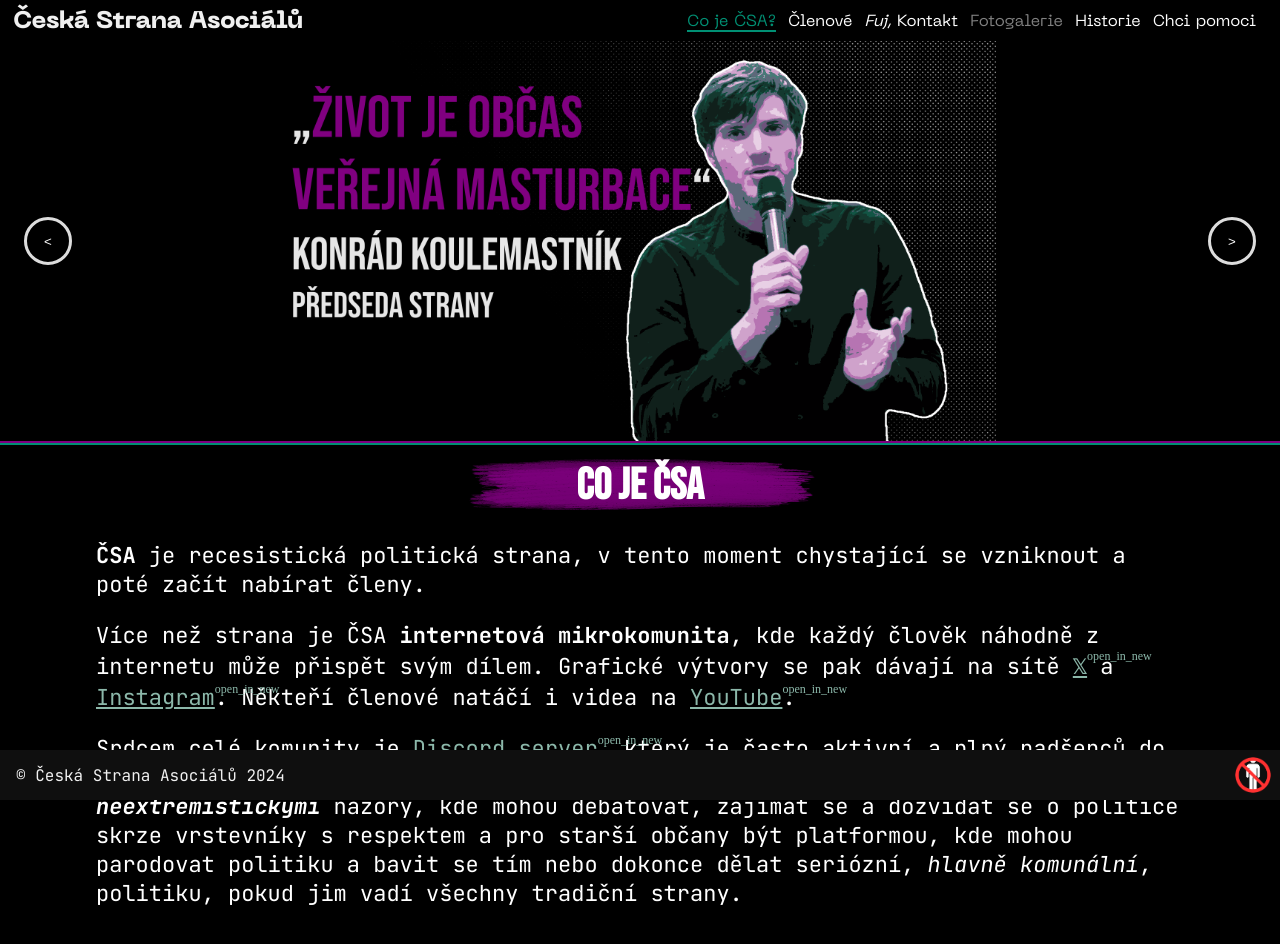
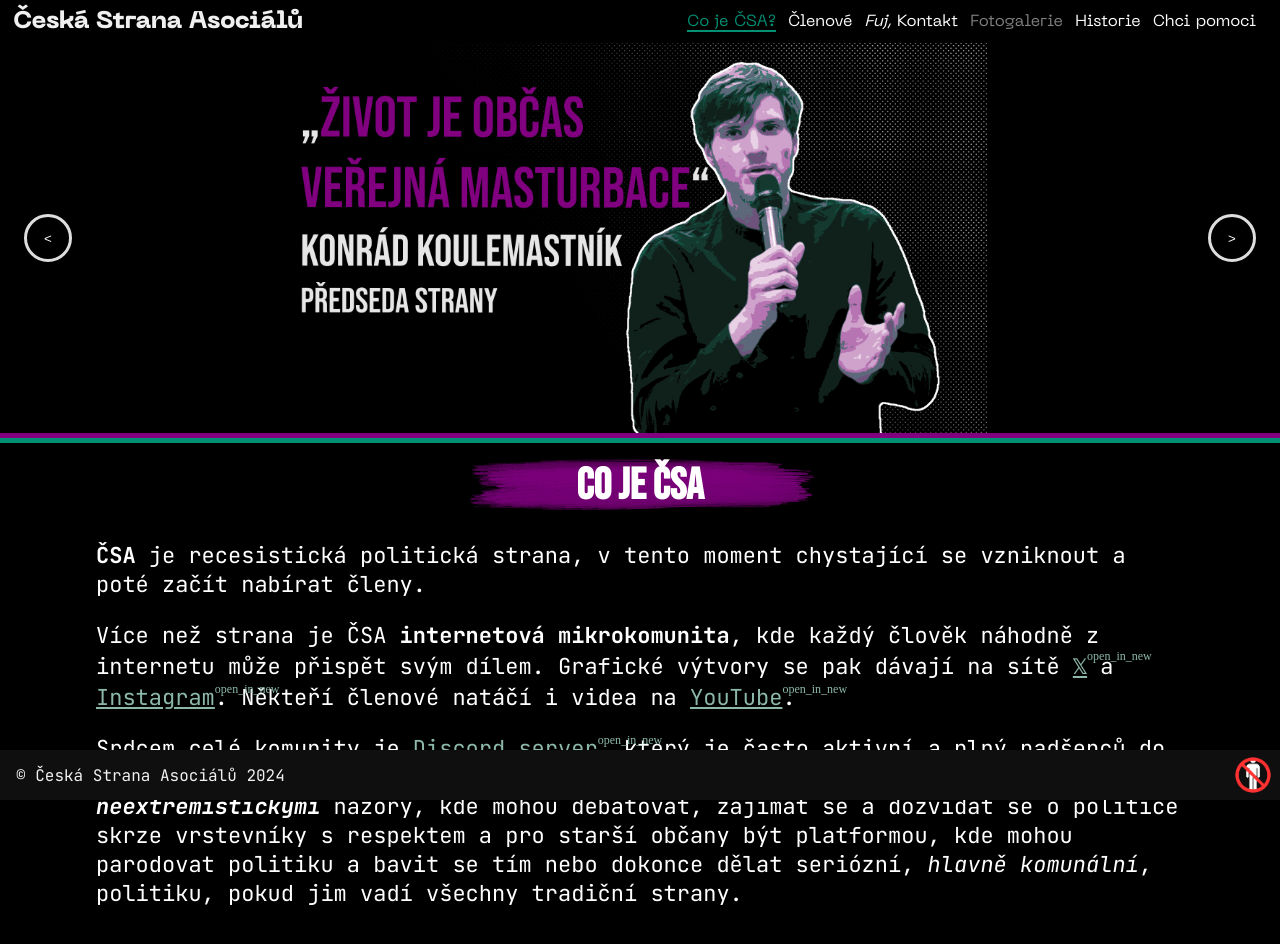
Before and after one commit to CAsocialu/CAsocialu.github.io, a React (Create React App) app: page / in a window 1280 px wide. Shown: the top 944 px of the page. Built offline with nearby package versions, Linux system fonts and the light colour scheme; a web font is replaced by a local one.

Commit message:
Update Domov.css

```diff
--- a/src/pages/Domov/Domov.css
+++ b/src/pages/Domov/Domov.css
@@ -10,13 +10,13 @@ div#Hero::after {
     content: "";
     width: 100%;
     height: 0;
-    border-top: solid 2.5px var(--asexual-purple);
-    border-bottom: solid 2.5px var(--asocial-green);
+    border-top: solid 5px var(--asexual-purple);
+    border-bottom: solid 5px var(--asocial-green);
 }
 
 div#Hero>div.carousel-container {
     width: unset;
-    height: 100% !important;
+    height: calc(100% - 10px) !important;
   }
 
 div#Hero>*>*, div#Hero>*>*>div.carousel-content-wrapper>* {
```
